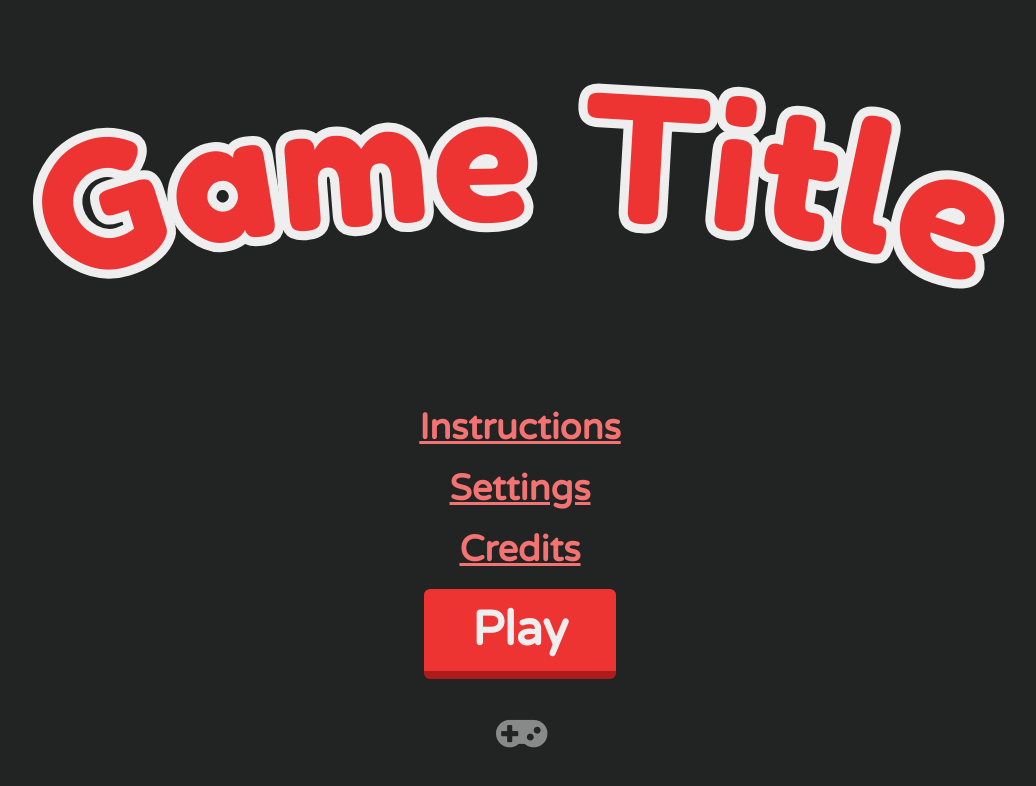
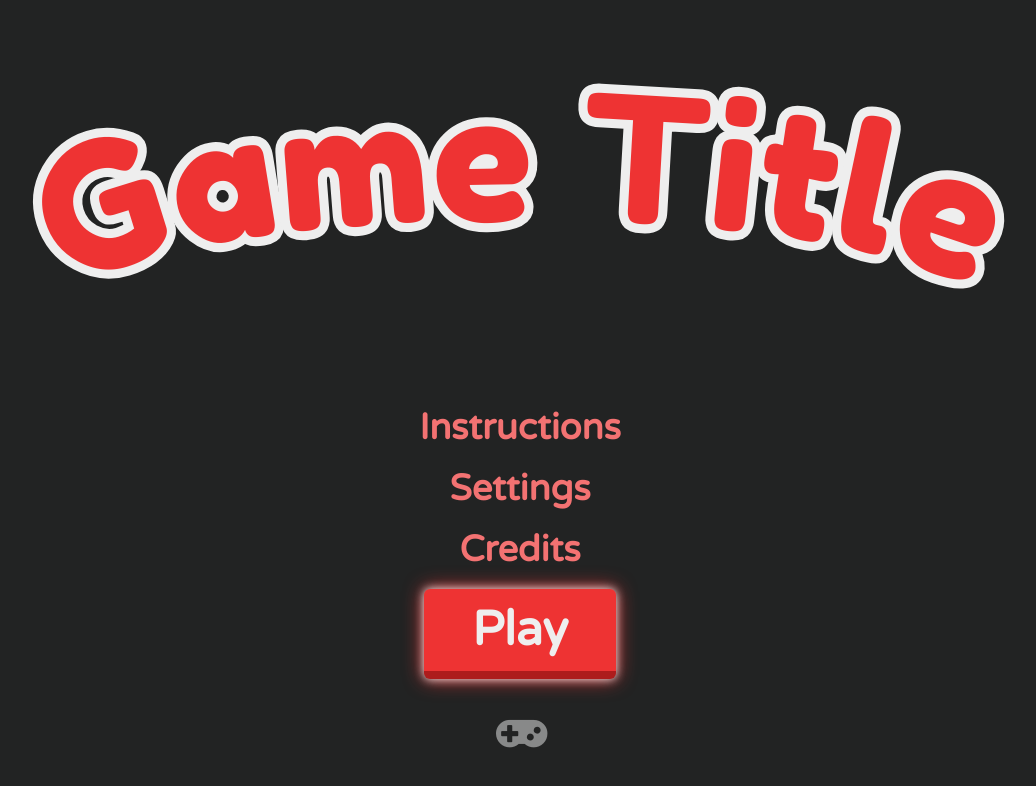
Before and after one commit to chr15m/HypeFrame, a website: page index.html in a window 1280 px wide. Shown: the whole page, without its empty margins (120-1156 px from the left). Drawn offline with Linux system fonts and the light colour scheme.

Commit message:
Default focus styles.

```diff
--- a/index.html
+++ b/index.html
@@ -45,7 +45,9 @@
         <li><a href="#screen-credits">Credits</a></li>
       </ul>
       <div class="input-row">
-        <a href="#screen-game" class="cta"><button id="play">Play</button></a>
+        <a href="#screen-game" class="cta" tabIndex="-1">
+          <button id="play" autofocus=autofocus>Play</button>
+        </a>
       </div>
       <p><i class="icon-notice icon-gamepad"></i></p>
     </div>
--- a/style.css
+++ b/style.css
@@ -59,6 +59,11 @@ button {
 button:active {
   margin-top: 8px;
   border-bottom: 0px solid var(--color-fg);
+}
+
+button:focus {
+  box-shadow: 0px 0px 10px var(--color-fg), 0px 0px 20px var(--color-1);
+  outline: none;
 }
 
 /*** screens ***/
@@ -136,8 +141,21 @@ ul.menu li {
   font-size: 1.5em;
 }
 
-ul.menu li:focus {
-  text-shadow: 0px 0px 10px white;
+ul.menu a {
+  text-decoration: none;
+}
+
+ul.menu a:focus {
+  text-decoration: underline;
+  outline: none;
+}
+
+ul.menu a:focus::before {
+  content: "> ";
+}
+
+ul.menu a:focus::after {
+  content: " <";
 }
 
 /* whatever is in the location bar #frag, show it */
```
